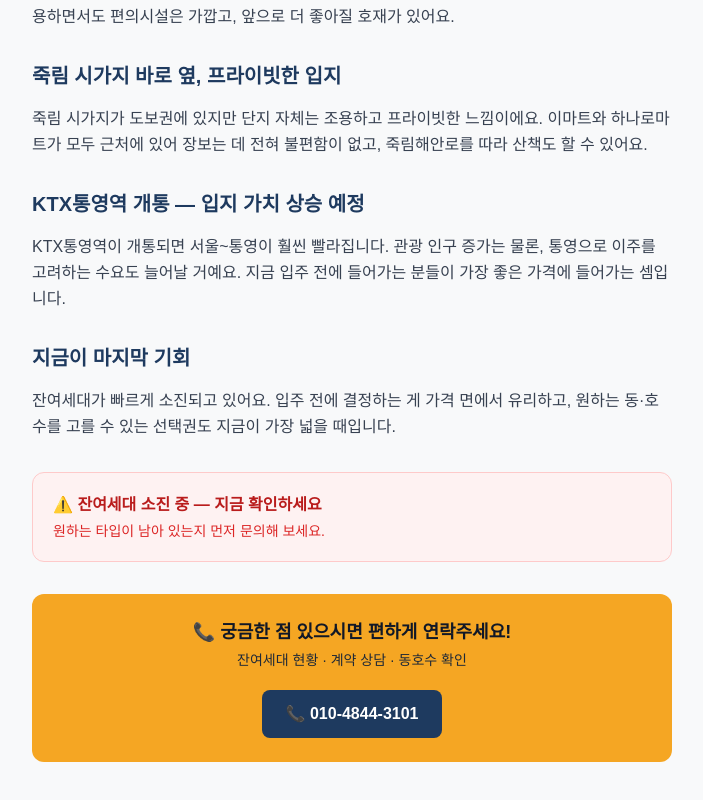
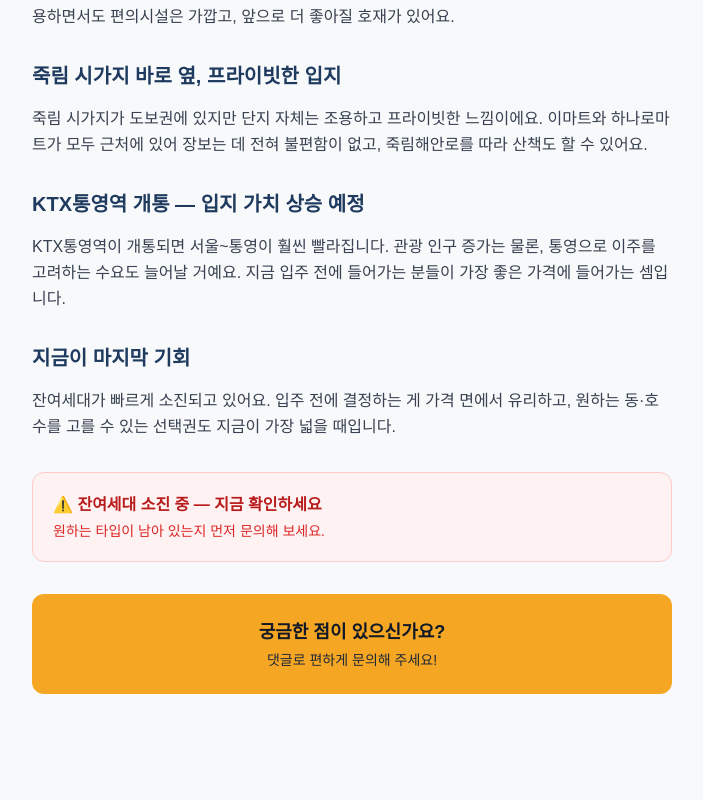
Before and after one commit to yamugyclaude/heejeong, a Next.js app: page /posts/future in a window 1280 px wide. Shown: the part 246-1046 px from the top of the page, without its empty margins (288-991 px from the left). Built offline with nearby package versions, Linux system fonts and the light colour scheme.

Commit message:
feat: 전화번호 제거

```diff
--- a/components/ContactSection.tsx
+++ b/components/ContactSection.tsx
@@ -1,22 +1,12 @@
-const PHONE = '010-4844-3101'
-
 export default function ContactSection() {
   return (
     <div className="bg-[#F5A623] rounded-xl p-6 my-8 text-center">
       <p className="font-bold text-gray-900 text-lg mb-1">
-        📞 궁금한 점 있으시면 편하게 연락주세요!
+        궁금한 점이 있으신가요?
       </p>
-      <p className="text-gray-800 text-sm mb-5">
-        잔여세대 현황 · 계약 상담 · 동호수 확인
+      <p className="text-gray-800 text-sm">
+        댓글로 편하게 문의해 주세요!
       </p>
-      <div className="flex flex-col sm:flex-row gap-3 justify-center">
-        <a
-          href={`tel:${PHONE}`}
-          className="bg-[#1E3A5F] text-white font-bold py-3 px-6 rounded-lg hover:brightness-110 transition"
-        >
-          📞 {PHONE}
-        </a>
-      </div>
     </div>
   )
 }
```
